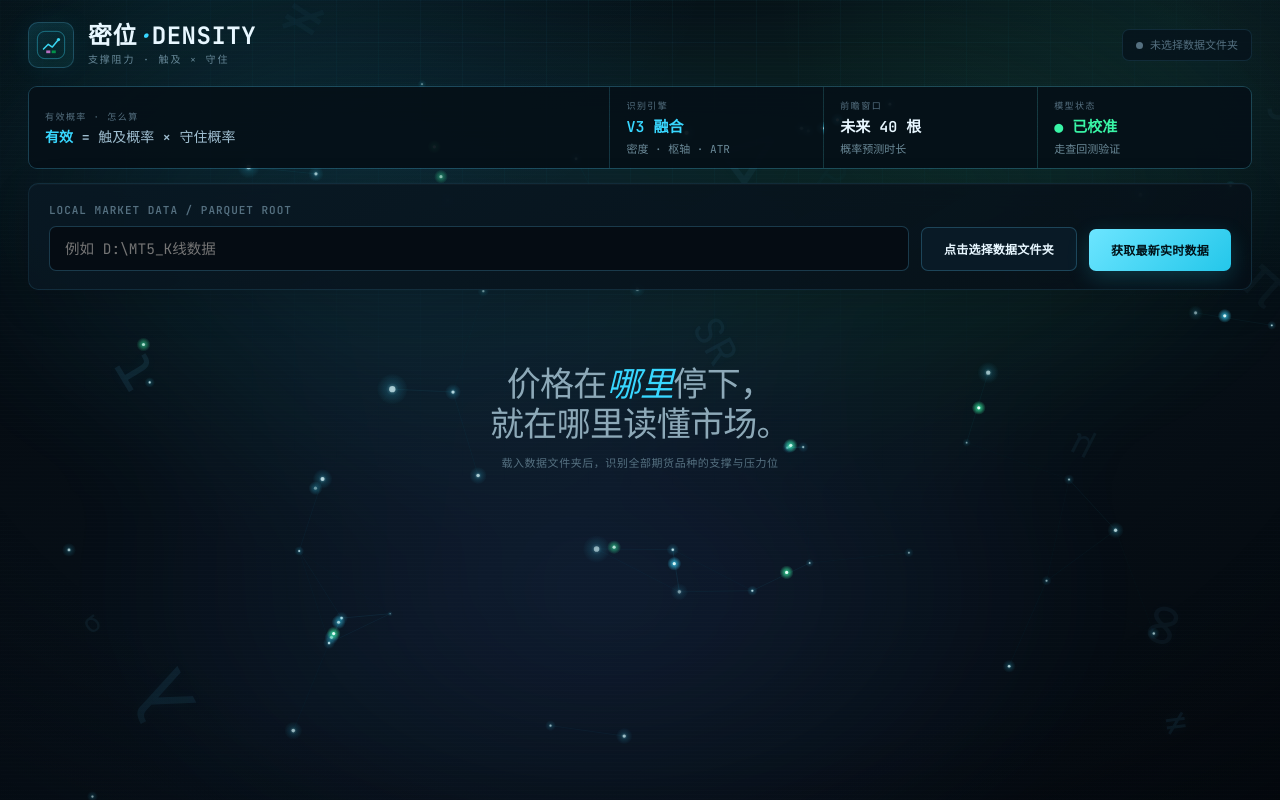
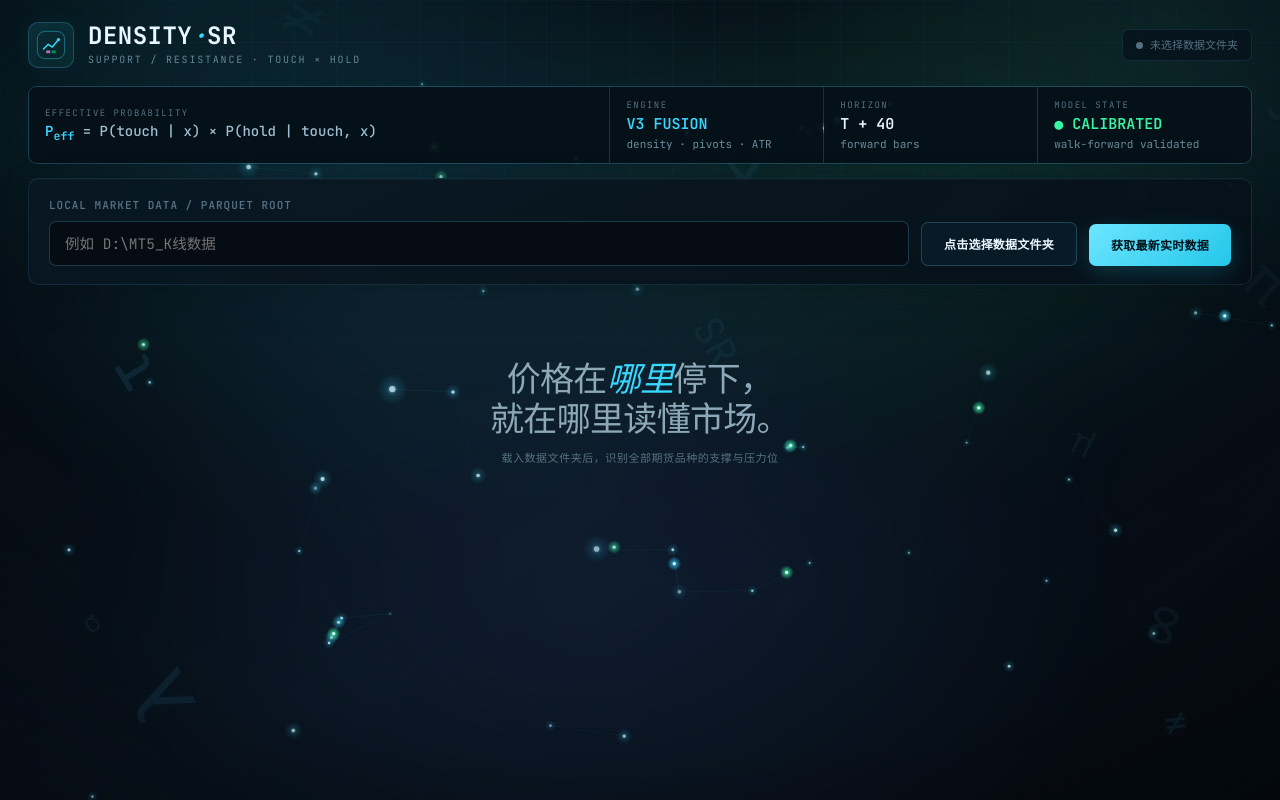
Before and after one commit to rosemarycox5334-debug/Detect_support_and_resistance_levels, a Flask app: page / in a window 1280 px wide. Run offline with Flask 3, Linux system fonts and the light colour scheme; some libraries are stand-ins or nearby versions.

Commit message:
Update index.html

```diff
--- a/templates/index.html
+++ b/templates/index.html
@@ -3,7 +3,7 @@
 <head>
 <meta charset="UTF-8">
 <meta name="viewport" content="width=device-width, initial-scale=1.0">
-<title>密位 · DENSITY SR — 支撑阻力双概率</title>
+<title>DENSITY · SR — Touch × Hold</title>
 <link rel="preconnect" href="https://fonts.googleapis.com">
 <link rel="preconnect" href="https://fonts.gstatic.com" crossorigin>
 <link href="https://fonts.googleapis.com/css2?family=Fraunces:opsz,wght@9..144,300;9..144,500;9..144,700;9..144,900&family=Hanken+Grotesk:wght@300;400;500;600;700&family=JetBrains+Mono:wght@400;500;600;700&display=swap" rel="stylesheet">
@@ -454,8 +454,8 @@
         </svg>
       </div>
       <div class="brand-text">
-        <h1>密位<em>·</em>DENSITY</h1>
-        <p>支撑阻力 · 触及 × 守住</p>
+        <h1>DENSITY<em>·</em>SR</h1>
+        <p>SUPPORT / RESISTANCE · TOUCH × HOLD</p>
       </div>
     </div>
     <div class="head-meta">
@@ -465,12 +465,12 @@
 
   <div class="terminal-strip">
     <div class="terminal-cell">
-      <span class="label">有效概率 · 怎么算</span>
-      <span class="formula formula-main"><b>有效</b> = 触及概率 × 守住概率</span>
+      <span class="label">EFFECTIVE PROBABILITY</span>
+      <span class="formula formula-main"><b>P<sub>eff</sub></b> = P(touch | x) × P(hold | touch, x)</span>
     </div>
-    <div class="terminal-cell"><span class="label">识别引擎</span><span class="value accent">V3 融合</span><span class="formula">密度 · 枢轴 · ATR</span></div>
-    <div class="terminal-cell"><span class="label">前瞻窗口</span><span class="value">未来 40 根</span><span class="formula">概率预测时长</span></div>
-    <div class="terminal-cell"><span class="label">模型状态</span><span class="value" style="color:var(--support)">● 已校准</span><span class="formula">走查回测验证</span></div>
+    <div class="terminal-cell"><span class="label">ENGINE</span><span class="value accent">V3 FUSION</span><span class="formula">density · pivots · ATR</span></div>
+    <div class="terminal-cell"><span class="label">HORIZON</span><span class="value">T + 40</span><span class="formula">forward bars</span></div>
+    <div class="terminal-cell"><span class="label">MODEL STATE</span><span class="value" style="color:var(--support)">● CALIBRATED</span><span class="formula">walk-forward validated</span></div>
   </div>
 
   <!-- ===== Data dir hero ===== -->
```
